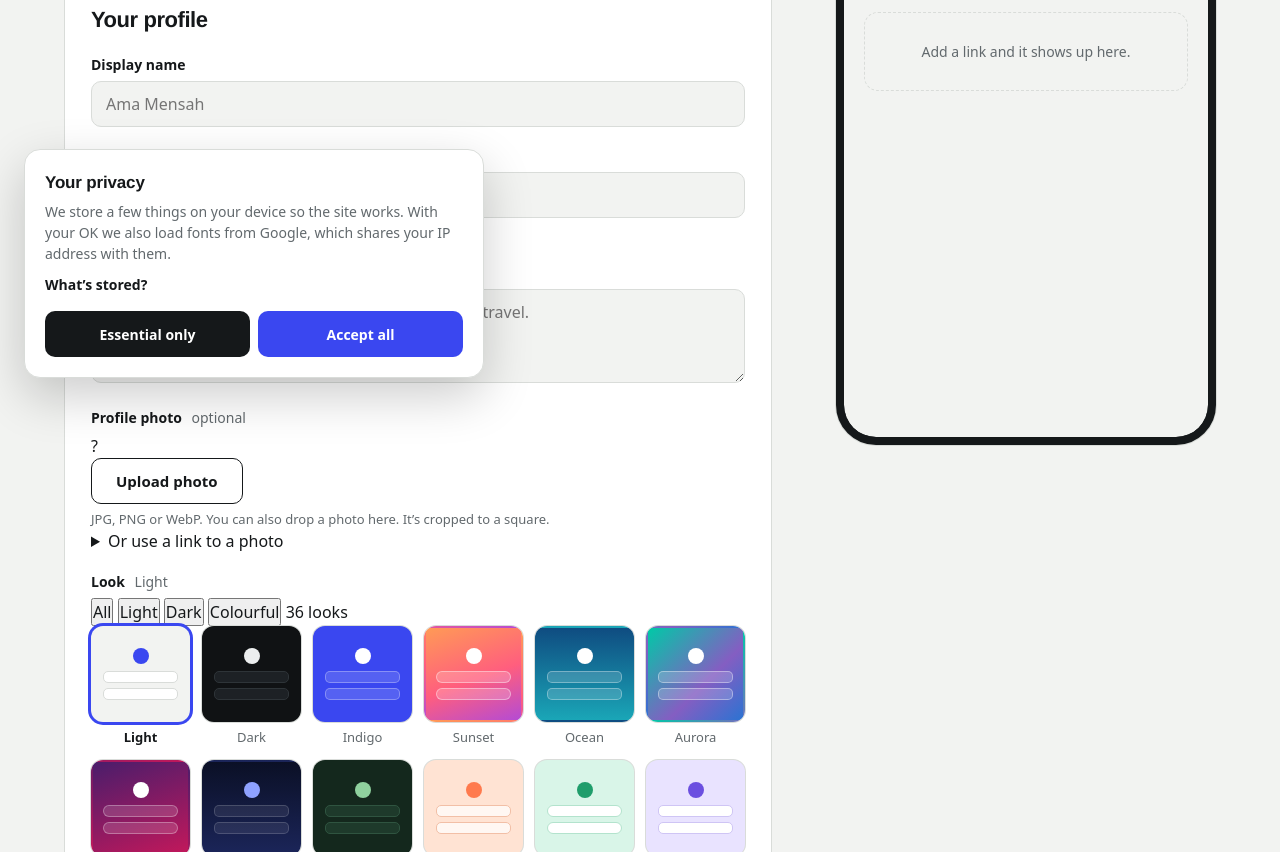
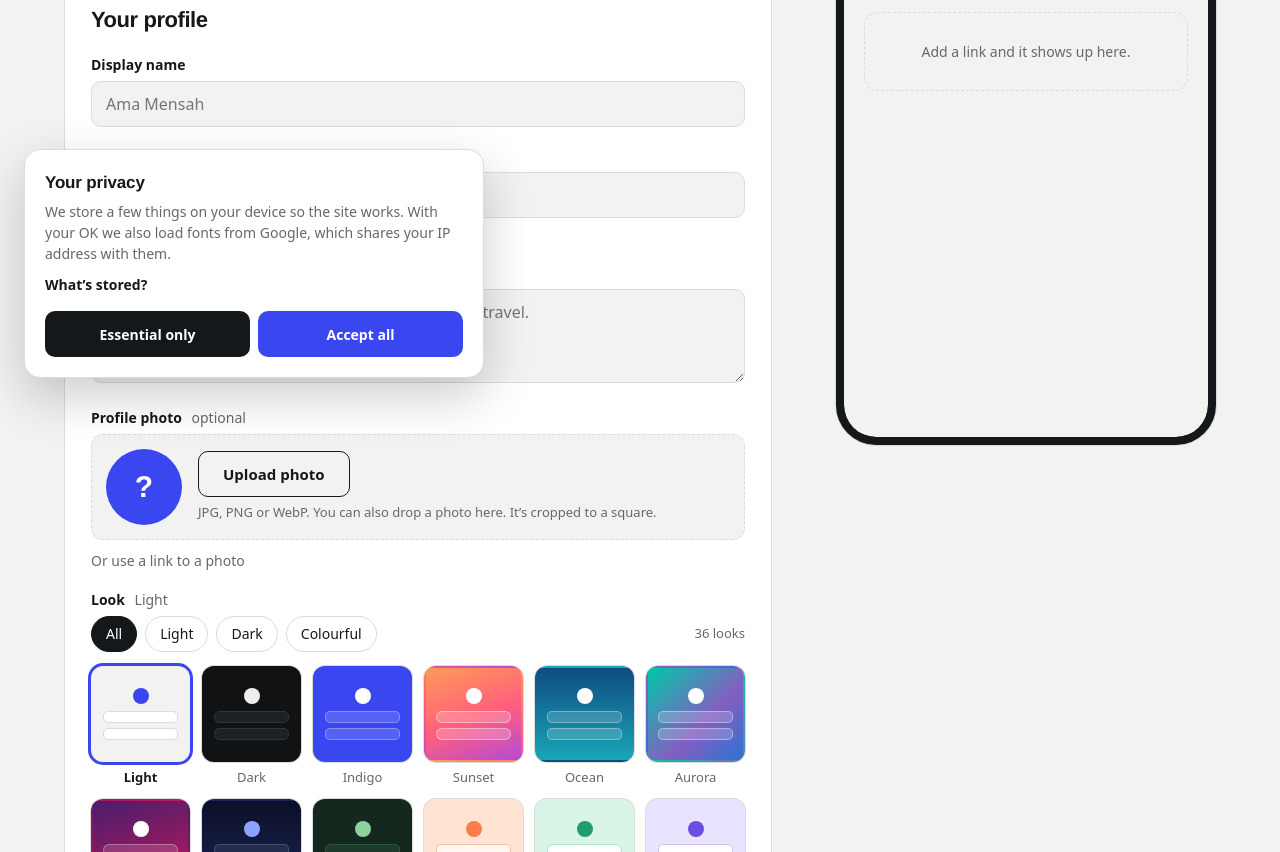
Before and after one commit to Philemon12421/image-search-box, a website: page links.html in a window 1280 px wide. Shown: the part 398-1250 px from the top of the page. Drawn offline with Linux system fonts and the light colour scheme.

Commit message:
Add styles for avatar field and links editor

```diff
--- a/links.css
+++ b/links.css
@@ -295,6 +295,140 @@ input.invalid {
     font-weight: 600;
 }
 
+/* ---------- Profile photo field ---------- */
+
+.avatar-field {
+    display: flex;
+    align-items: center;
+    gap: 16px;
+    padding: 14px;
+    background: var(--bg);
+    border: 1.5px dashed var(--line);
+    border-radius: 12px;
+    transition: border-color 0.2s, background 0.2s;
+}
+
+.avatar-field.is-dragging {
+    border-color: var(--accent);
+    background: color-mix(in srgb, var(--accent) 8%, var(--bg));
+}
+
+.avatar-preview {
+    flex: none;
+    display: grid;
+    place-items: center;
+    width: 76px;
+    height: 76px;
+    overflow: hidden;
+    border-radius: 50%;
+    background: var(--accent);
+    color: var(--accent-ink);
+    font-family: var(--font-display);
+    font-weight: 700;
+    font-size: 30px;
+}
+
+.avatar-preview img {
+    width: 100%;
+    height: 100%;
+    object-fit: cover;
+}
+
+.avatar-actions {
+    display: grid;
+    gap: 6px;
+    min-width: 0;
+}
+
+.avatar-buttons {
+    display: flex;
+    flex-wrap: wrap;
+    align-items: center;
+    gap: 6px 14px;
+}
+
+.btn-small {
+    min-height: 40px;
+    padding: 0 18px;
+    font-size: 14px;
+}
+
+.btn-link {
+    padding: 8px 2px;
+    background: none;
+    border: none;
+    color: var(--muted);
+    font-size: 14px;
+    font-weight: 600;
+    text-decoration: underline;
+    text-underline-offset: 3px;
+}
+
+.btn-link:hover { color: var(--danger); }
+.btn-link[hidden] { display: none; }
+
+.avatar-actions .help { margin-top: 0; }
+
+.avatar-url {
+    margin-top: 10px;
+    font-size: 14px;
+}
+
+.avatar-url summary {
+    display: inline-block;
+    cursor: pointer;
+    color: var(--muted);
+    font-weight: 500;
+    text-underline-offset: 3px;
+}
+
+.avatar-url summary:hover { color: var(--ink); }
+
+.avatar-url input { margin-top: 8px; }
+
+.field-msg {
+    margin-top: 8px;
+    font-size: 13px;
+    color: var(--danger);
+}
+
+.field-msg:empty { display: none; }
+
+/* ---------- Look filter ---------- */
+
+.theme-filter {
+    display: flex;
+    flex-wrap: wrap;
+    gap: 8px;
+    margin: 0 0 14px;
+}
+
+.filter-btn {
+    min-height: 36px;
+    padding: 0 14px;
+    background: transparent;
+    border: 1px solid var(--line);
+    border-radius: 999px;
+    font-size: 14px;
+    font-weight: 500;
+    transition: background 0.2s, border-color 0.2s;
+}
+
+.filter-btn:hover { border-color: var(--ink); }
+
+.filter-btn[aria-pressed="true"] {
+    background: var(--ink);
+    border-color: var(--ink);
+    color: var(--surface);
+}
+
+.theme-count {
+    margin-left: auto;
+    align-self: center;
+    font-size: 13px;
+    color: var(--muted);
+}
+
 /* ---------- Links editor ---------- */
 
 #links-editor {
@@ -482,10 +616,17 @@ input.invalid {
     --p-font: 'Instrument Sans', system-ui, sans-serif;
 
     background: var(--p-bg);
+    background-size: var(--p-bg-size, auto);
     color: var(--p-text);
     font-family: var(--p-font);
     text-align: center;
 }
+
+/* The handwriting font runs small, so give it a lift */
+.profile[data-font="hand"] .profile-name { font-size: 34px; }
+.profile[data-font="hand"] .profile-bio { font-size: 19px; }
+.profile[data-font="hand"] .link-label { font-size: 21px; }
+.profile[data-font="hand"] .link-sub { font-size: 15px; }
 
 .avatar {
     display: grid;
@@ -601,13 +742,13 @@ input.invalid {
 /* Some looks use one colour for every icon instead of brand colours */
 .profile[data-icons="mono"] .badge {
     background: var(--p-text) !important;
-    color: var(--p-bg);
+    color: var(--p-bg-solid, var(--p-bg));
 }
 
 /* Gradient or transparent backgrounds: use the card colour so the icon stays readable */
 .profile[data-theme="terminal"] .badge,
 .profile[data-theme="paper"] .badge {
-    color: var(--p-bg);
+    color: var(--p-bg-solid, var(--p-bg));
 }
 
 .link-text {
@@ -747,6 +888,8 @@ input.invalid {
 @media (max-width: 600px) {
     .panel { padding: 20px 16px; }
 
+    .avatar-field { flex-direction: column; align-items: flex-start; }
+
     .link-row {
         grid-template-columns: minmax(0, 1fr) auto;
     }
```
